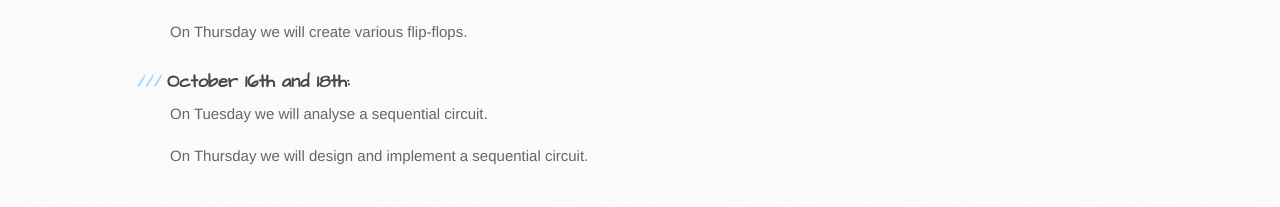
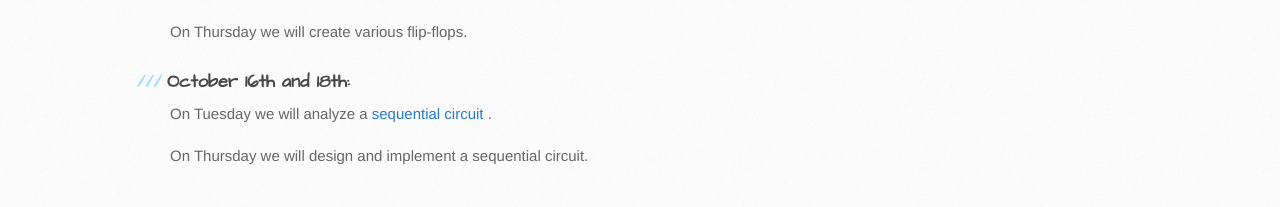
Before and after one commit to philstutorials/philstutorials.github.io, a Jekyll site: the page built from CPSC359.md, in a window 1280 px wide. Shown: the part 1088-1295 px from the top of the page. Built offline with Jekyll 4.4.1, drawn with Linux system fonts in a browser that asks for light colours; our own code applies the rules of GitHub Pages for plain Markdown files.

Commit message:
Update CPSC359.md

```diff
--- a/CPSC359.md
+++ b/CPSC359.md
@@ -37,6 +37,7 @@ On Tuesday we will build various latches in Logisim.
 On Thursday we will create various flip-flops.
 
 ### October 16th and 18th:
-On Tuesday we will analyse a sequential circuit.
+On Tuesday we will analyze a [sequential circuit](https://philstutorials.space/_data/analyze_this.circ "Logisim file download")
+.
 
 On Thursday we will design and implement a sequential circuit.
```
